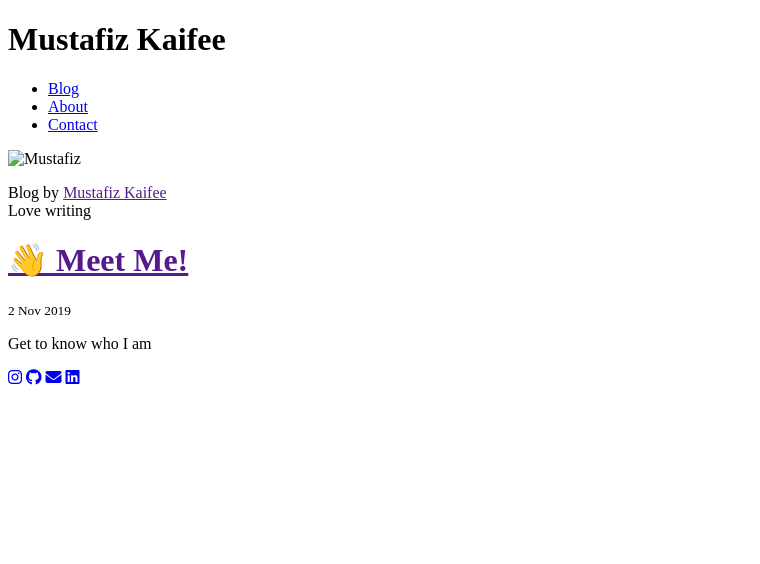
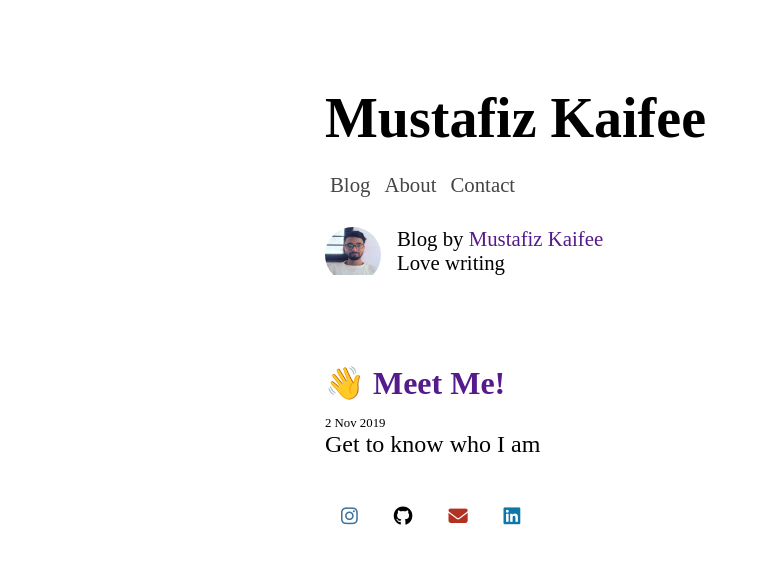
Before and after one commit to Mustafiz04/MustafizBlog, a plain HTML site: page index.html in a window 1280 px wide. Shown: the whole page, without its empty margins (0-760 px from the left). Drawn offline with Linux system fonts and the light colour scheme; the site is published under a folder, as on GitHub Pages, so addresses that start at the root find nothing.

Commit message:
Update index.html

```diff
--- a/index.html
+++ b/index.html
@@ -5,7 +5,7 @@
     <meta name="viewport" content="width=device-width, initial-scale=1.0">
     <meta http-equiv="X-UA-Compatible" content="ie=edge">
     <script src="https://kit.fontawesome.com/fb537f619a.js" crossorigin="anonymous"></script>
-    <link rel="stylesheet" href="/css/style.css">
+    <link rel="stylesheet" href="css/style.css">
     <link rel="shortcut icon" type="image/x-icon" href="">
     <title>Mustafiz Kaifee</title>
 </head>
@@ -26,7 +26,7 @@
 
             <div id="head">
                 <div id="image">
-                    <img src="/image/must.jpg" alt="Mustafiz">
+                    <img src="image/must.jpg" alt="Mustafiz">
                 </div>
                 <div>
                     <p id="des">
```
